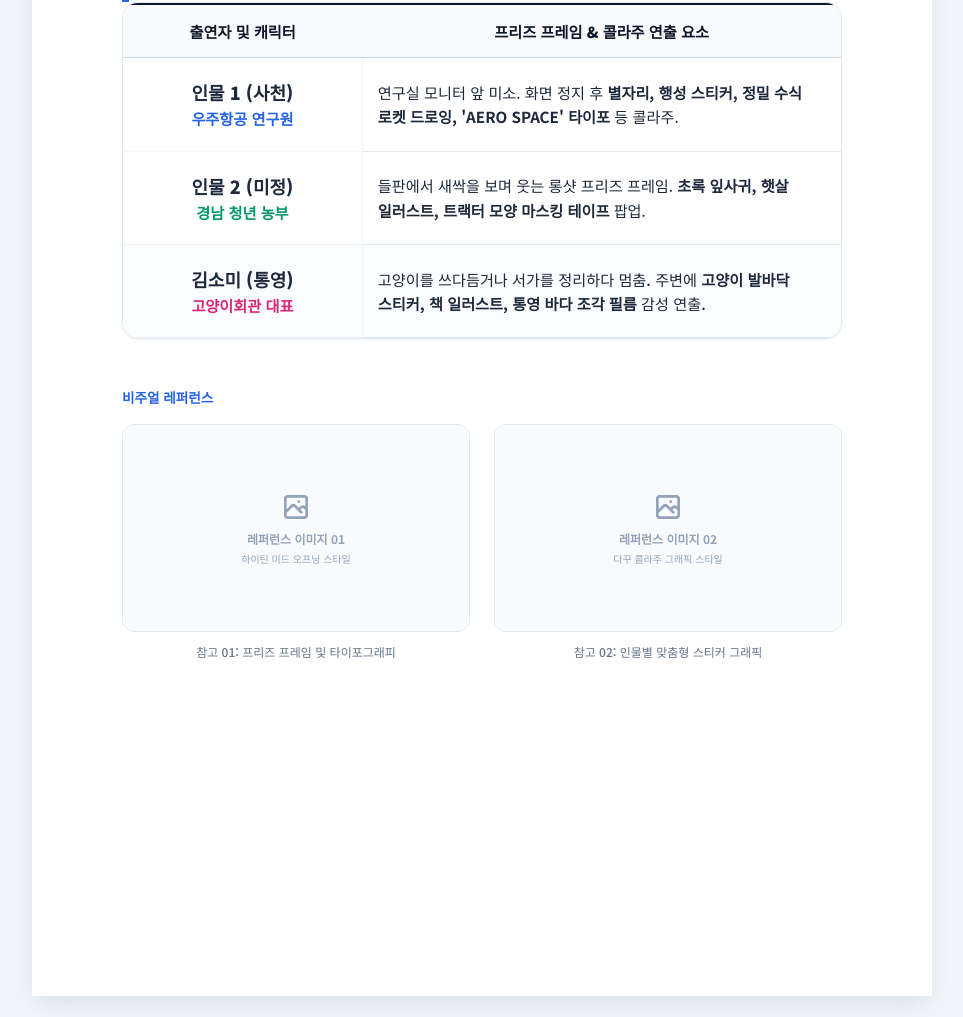
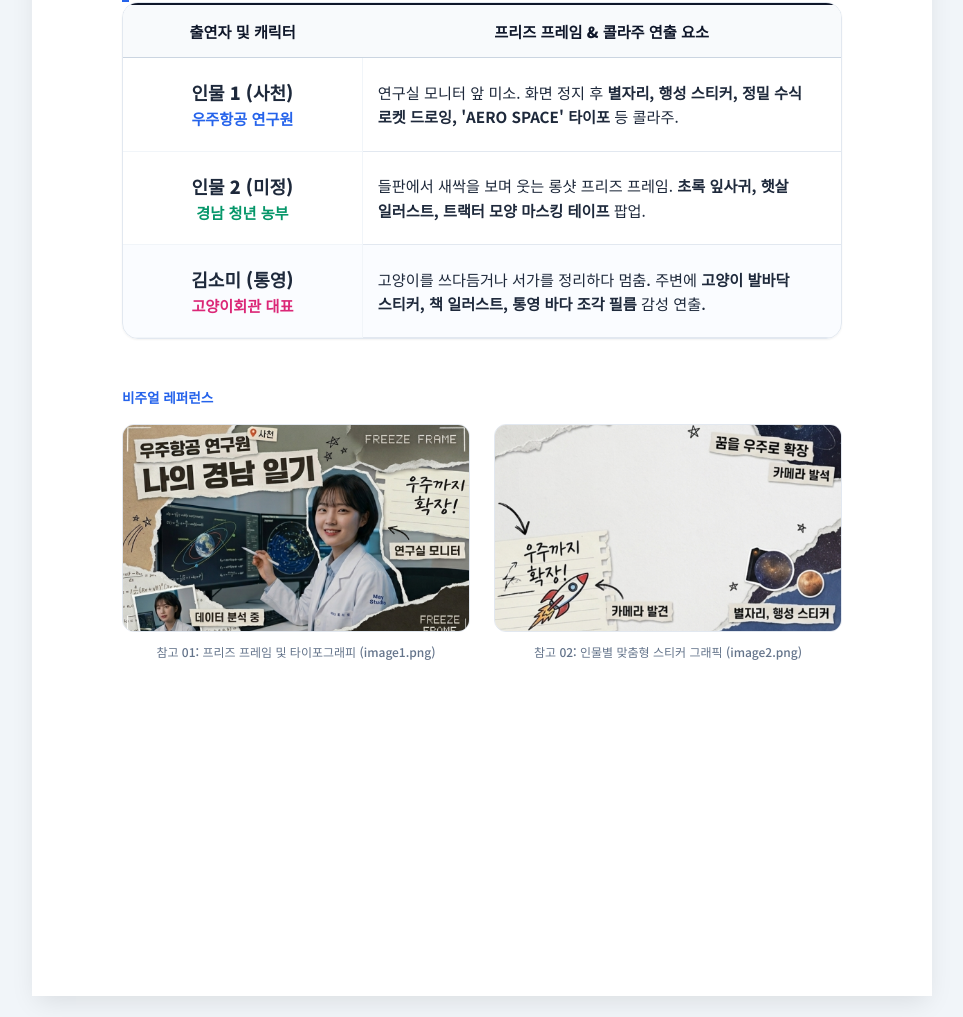
Before and after one commit to maystudio2/Planning-1, a plain HTML site: page index.html in a window 1280 px wide. Shown: the part 1329-2346 px from the top of the page, without its empty margins (158-1121 px from the left). Drawn offline with nearby package versions, Linux system fonts and the light colour scheme.

Commit message:
Update index.html

```diff
--- a/index.html
+++ b/index.html
@@ -101,6 +101,11 @@
             justify-content: center;
             position: relative;
         }
+        .ref-image-container img {
+            width: 100%;
+            height: 100%;
+            object-fit: cover;
+        }
 
         @media print {
             @page { size: A4; margin: 0; }
@@ -122,7 +127,7 @@
     <!-- Page 1: 프로젝트 개요 -->
     <article class="paper">
         <header>
-            <div class="badge">제작 기획안 v3.2</div>
+            <div class="badge">제작 기획안</div>
             <h1 class="text-4xl font-black text-slate-950 leading-[1.3] tracking-tight">
                 2026 경남 청년 <br>성공&성장 스토리 콘테스트 <br>홍보 영상 제작 기획안
             </h1>
@@ -215,15 +220,17 @@
                 <div class="grid grid-cols-2 gap-6">
                     <div class="flex flex-col gap-3">
                         <div class="ref-image-container">
-                            <div class='flex flex-col items-center justify-center p-6 text-slate-400 bg-slate-50 w-full h-full'><svg xmlns='http://www.w3.org/2000/svg' class='h-8 w-8 mb-2' fill='none' viewBox='0 0 24 24' stroke='currentColor'><path stroke-linecap='round' stroke-linejoin='round' stroke-width='2' d='M4 16l4.586-4.586a2 2 0 012.828 0L16 16m-2-2l1.586-1.586a2 2 0 012.828 0L20 14m-6-6h.01M6 20h12a2 2 0 002-2V6a2 2 0 00-2-2H6a2 2 0 00-2 2v12a2 2 0 002 2z' /></svg><span class='text-xs font-bold'>레퍼런스 이미지 01</span><span class='text-[10px] mt-1'>하이틴 미드 오프닝 스타일</span></div>
+                            <img src="image1.png" alt="하이틴 미드 오프닝 스타일 레퍼런스" onerror="this.style.display='none'; this.nextElementSibling.style.display='flex';">
+                            <div class='hidden flex-col items-center justify-center p-6 text-slate-400 bg-slate-50 w-full h-full'><svg xmlns='http://www.w3.org/2000/svg' class='h-8 w-8 mb-2' fill='none' viewBox='0 0 24 24' stroke='currentColor'><path stroke-linecap='round' stroke-linejoin='round' stroke-width='2' d='M4 16l4.586-4.586a2 2 0 012.828 0L16 16m-2-2l1.586-1.586a2 2 0 012.828 0L20 14m-6-6h.01M6 20h12a2 2 0 002-2V6a2 2 0 00-2-2H6a2 2 0 00-2 2v12a2 2 0 002 2z' /></svg><span class='text-xs font-bold'>이미지를 불러올 수 없습니다</span></div>
                         </div>
-                        <p class="text-xs text-slate-500 text-center font-medium">참고 01: 프리즈 프레임 및 타이포그래피</p>
+                        <p class="text-xs text-slate-500 text-center font-medium">참고 01: 프리즈 프레임 및 타이포그래피 (image1.png)</p>
                     </div>
                     <div class="flex flex-col gap-3">
                         <div class="ref-image-container">
-                            <div class='flex flex-col items-center justify-center p-6 text-slate-400 bg-slate-50 w-full h-full'><svg xmlns='http://www.w3.org/2000/svg' class='h-8 w-8 mb-2' fill='none' viewBox='0 0 24 24' stroke='currentColor'><path stroke-linecap='round' stroke-linejoin='round' stroke-width='2' d='M4 16l4.586-4.586a2 2 0 012.828 0L16 16m-2-2l1.586-1.586a2 2 0 012.828 0L20 14m-6-6h.01M6 20h12a2 2 0 002-2V6a2 2 0 00-2-2H6a2 2 0 00-2 2v12a2 2 0 002 2z' /></svg><span class='text-xs font-bold'>레퍼런스 이미지 02</span><span class='text-[10px] mt-1'>다꾸 콜라주 그래픽 스타일</span></div>
+                            <img src="image2.png" alt="다꾸 콜라주 그래픽 스타일 레퍼런스" onerror="this.style.display='none'; this.nextElementSibling.style.display='flex';">
+                            <div class='hidden flex-col items-center justify-center p-6 text-slate-400 bg-slate-50 w-full h-full'><svg xmlns='http://www.w3.org/2000/svg' class='h-8 w-8 mb-2' fill='none' viewBox='0 0 24 24' stroke='currentColor'><path stroke-linecap='round' stroke-linejoin='round' stroke-width='2' d='M4 16l4.586-4.586a2 2 0 012.828 0L16 16m-2-2l1.586-1.586a2 2 0 012.828 0L20 14m-6-6h.01M6 20h12a2 2 0 002-2V6a2 2 0 00-2-2H6a2 2 0 00-2 2v12a2 2 0 002 2z' /></svg><span class='text-xs font-bold'>이미지를 불러올 수 없습니다</span></div>
                         </div>
-                        <p class="text-xs text-slate-500 text-center font-medium">참고 02: 인물별 맞춤형 스티커 그래픽</p>
+                        <p class="text-xs text-slate-500 text-center font-medium">참고 02: 인물별 맞춤형 스티커 그래픽 (image2.png)</p>
                     </div>
                 </div>
             </div>
```
